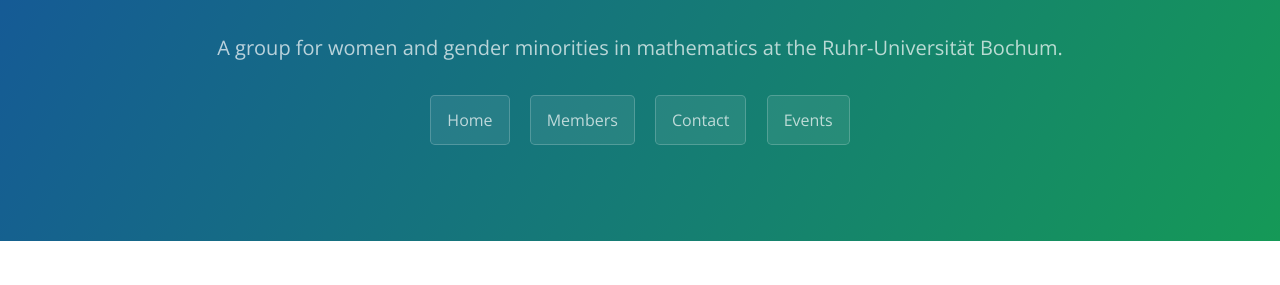
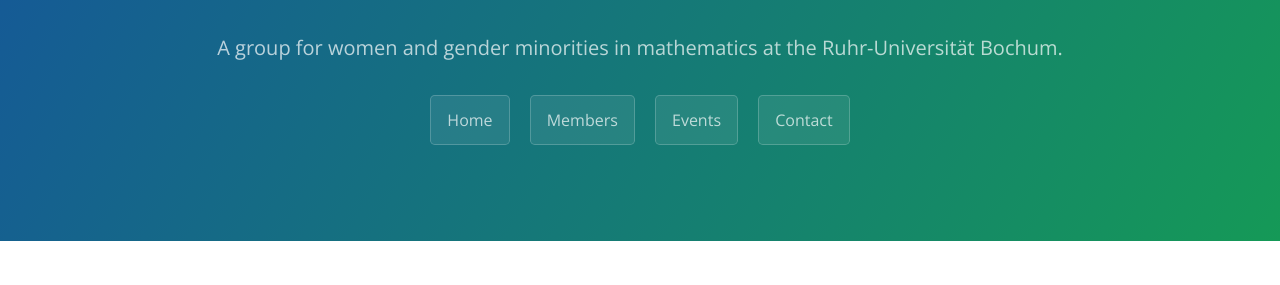
Before and after one commit to rub-wim/rub-wim.github.io, a Jekyll site: the page built from index.md, in a window 1280 px wide. Shown: the part 142-427 px from the top of the page. Built offline with Jekyll 4.4.1, drawn with Linux system fonts in a browser that asks for light colours.

Commit message:
Update default.html

```diff
--- a/_layouts/default.html
+++ b/_layouts/default.html
@@ -23,9 +23,9 @@
       {% endif %}
       {% if site.show_downloads %}
       <a href="./index.html" class="btn">Home</a>
-        <a href="./members.html" class="btn">Members</a>
+      <a href="./members.html" class="btn">Members</a>
+      <a href="./events.html" class="btn">Events</a>
       <a href="./contact.html" class="btn">Contact</a>
-      <a href="./events.html" class="btn">Events</a>
       {% endif %}
     </header>
 
```
